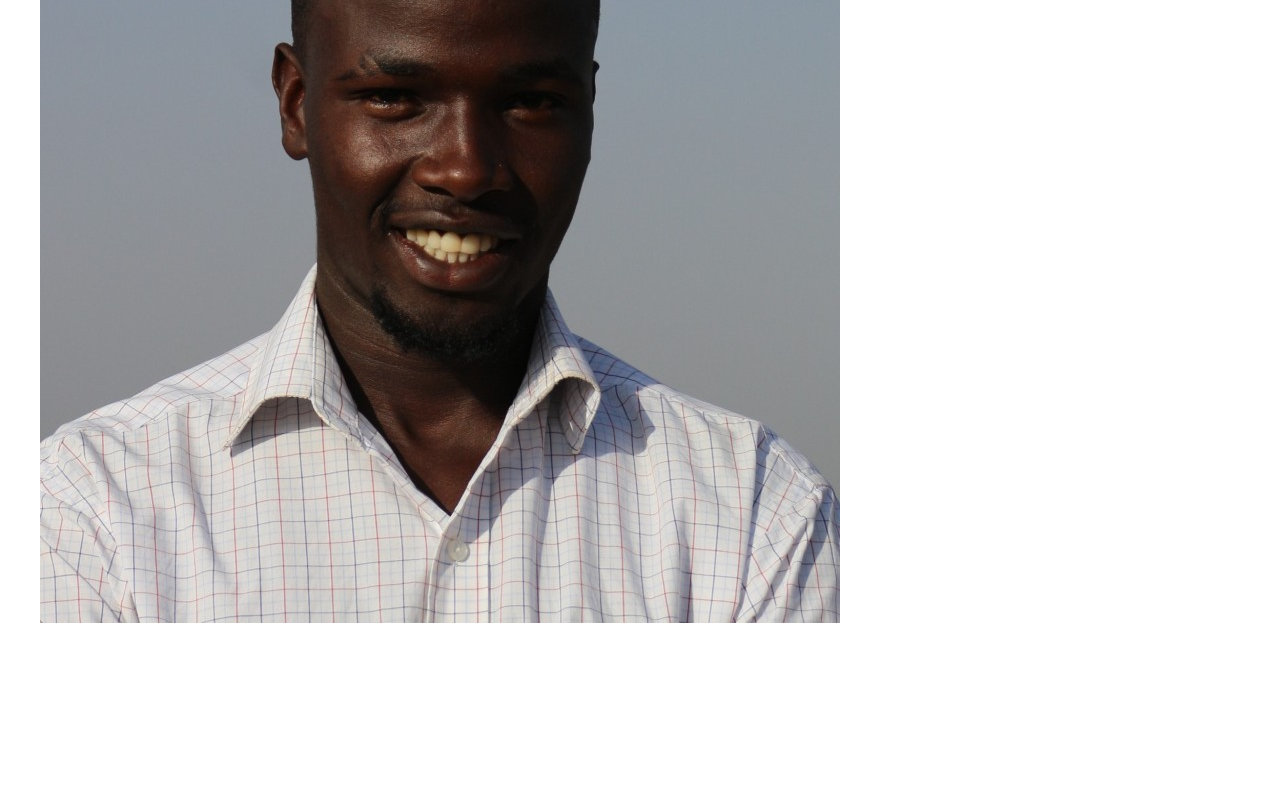
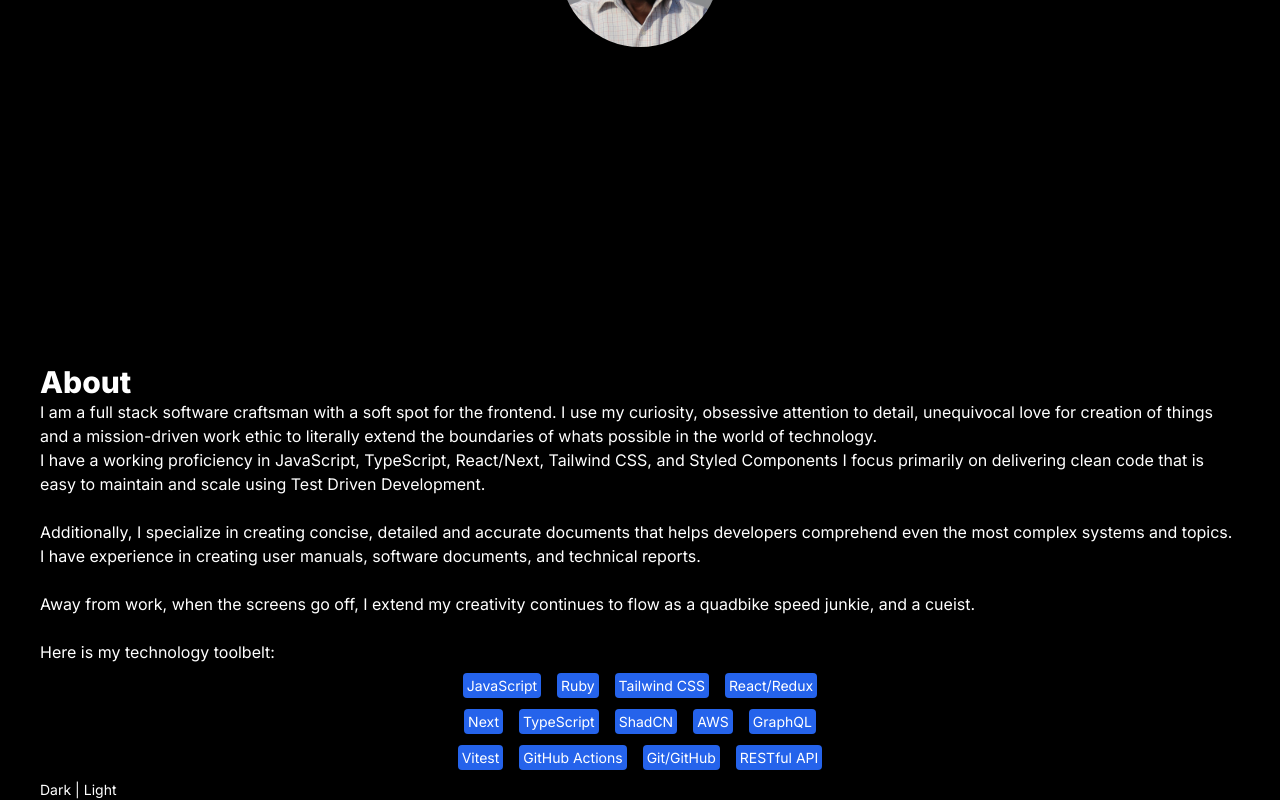
Before and after one commit to Brucedevnairobi/nextdeploy, a Next.js app: page / in a window 1280 px wide. Shown: the part 436-1236 px from the top of the page. Before the commit the page ends 1059 px from the top, so only its background shows below. Built offline with nearby package versions, Linux system fonts and the light colour scheme.

Commit message:
The profile picture breaks the code

```diff
--- a/next.config.js
+++ b/next.config.js
@@ -1,6 +1,6 @@
 /** @type {import('next').NextConfig} */
 const nextConfig = {
-  //  output: "export",
+   // output: "export",
     reactStrictMode: true,
     swcMinify: true,
 }
--- a/src/app/page.tsx
+++ b/src/app/page.tsx
@@ -1,33 +1,81 @@
-import {AiFillTwitterCircle, AiFillLinkedin, AiFillGithub} from 'react-icons/ai';
+import {AiFillTwitterCircle, AiFillLinkedin, AiFillGithub} from "react-icons/ai";
 import Image from "next/image"
 import profile from "../../public/profile.jpg"
 
 export default function Home() {
   return (
    <div>
-    <main className="bg-white px-10">
+    <main className="bg-black text-white px-10">
       <section className="h-screen ">
         <nav className="py-4 mb-1">
-          <h1 className='font-bold'><code>Bruce</code></h1>
+          <h1 className="font-bold"><code>Bruce</code></h1>
         </nav>
         <div className="text-center">
-          <h2 className='text-4xl py-2 text-teal-700 font-medium'>OBruce Simiyu</h2>
-          <h3 className='py-2 font-medium'>Web Developer | Technical Writer</h3>
-          <p className='leading-6 py-3 text-gray-900'>A freelance web developer with passion for the frontend.
+          <h2 className="text-4xl py-2 text-teal-700 font-medium">OBruce Simiyu</h2>
+          <h3 className="py-2 font-medium">Web Developer | Technical Writer</h3>
+          <p className="leading-6 py-3 text-red-300">A freelance web developer with passion for the frontend.
             Enjoys working with React, TypeScript and JavaScript technologies.
             You will also find me using Tailwind CSS
           </p>
         </div>
-        <div className='text-3xl flex justify-center gap-16'>
+        <div className="text-3xl flex justify-center gap-16 py-8">
           <AiFillTwitterCircle />
           <AiFillLinkedin />
           <AiFillGithub />
         </div>
-        <div className=''>
-          <Image src={profile} alt=""/>
+        <div className="w-40 h-40 m-auto text-center">
+          <Image src={profile} alt="" className="rounded-full"/>
 
         </div>
       </section>
+      <section className="leading-6 ">
+        <h2 className="font-extrabold text-3xl">About</h2>
+        <h1>I am a full stack software craftsman with a soft spot for the frontend.
+          I use my curiosity, obsessive attention to detail, unequivocal love for
+          creation of things and a mission-driven work ethic to literally extend the boundaries
+          of whats possible in the world of technology.
+        <br />
+        I have a working proficiency in JavaScript, TypeScript, React/Next, Tailwind CSS, and Styled Components
+          I focus primarily on delivering clean code that is easy to maintain and scale using Test Driven Development. <br /><br />
+          Additionally, I specialize in creating concise, detailed and accurate documents that helps developers comprehend
+          even the most complex systems and topics. I have experience in creating user manuals, software documents, and technical reports.<br /><br />
+          Away from work, when the screens go off, I extend my creativity continues to flow as a quadbike speed junkie, and a cueist. <br /><br />
+          Here is my technology toolbelt:
+           </h1>
+        <ul className="text-sm mx-auto text-center">
+          <li className="">
+              <li className="py-1 my-2">
+                  <span className="bg-blue-600 rounded p-1 mx-2">JavaScript</span>
+                  <span className="bg-blue-600 rounded p-1 mx-2">Ruby</span>
+                  <span className="bg-blue-600 rounded p-1 mx-2">Tailwind CSS</span>
+                  <span className="bg-blue-600 rounded p-1 mx-2">React/Redux</span><br />
+              </li>
+              <li className="my-2 py-1">
+                  <span className="bg-blue-600 rounded p-1 mx-2">Next</span>
+                  <span className="bg-blue-600 rounded p-1 mx-2">TypeScript</span>
+                  <span className="bg-blue-600 rounded p-1 mx-2">ShadCN</span>
+                  <span className="bg-blue-600 rounded p-1 mx-2">AWS</span>
+                  <span className="bg-blue-600 rounded p-1 mx-2">GraphQL</span><br />
+
+              </li>
+
+              <li className="my-2 py-1">
+                  <span className="bg-blue-600 rounded p-1 mx-2">Vitest</span>
+                  <span className="bg-blue-600 rounded p-1 mx-2">GitHub Actions</span>
+                  <span className="bg-blue-600 rounded p-1 mx-2">Git/GitHub</span>
+                  <span className="bg-blue-600 rounded p-1 mx-2">RESTful API</span><br />
+              </li>
+          </li>
+        </ul>
+
+
+      </section>
+      <footer className="">
+        <div className="flex text-sm list-none gap-1">
+            <li>Dark |</li>
+            <li>Light</li>
+        </div>
+      </footer>
     </main>
    </div>
 
```
